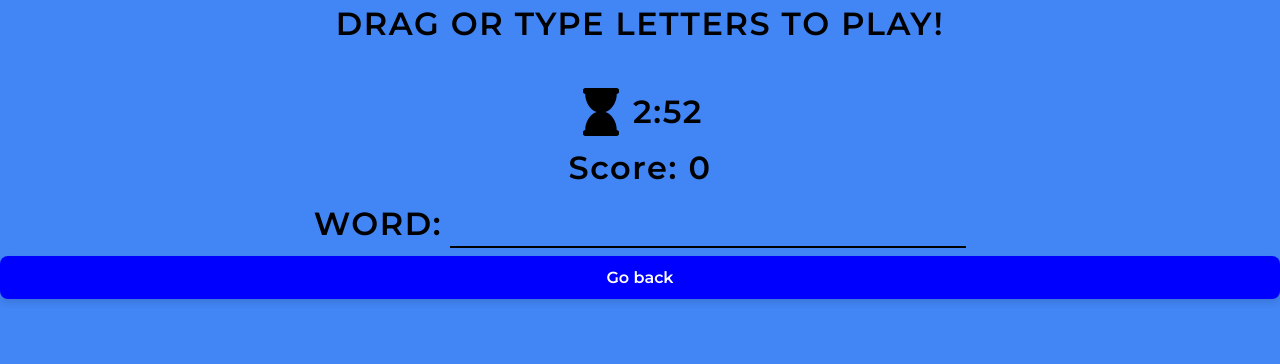
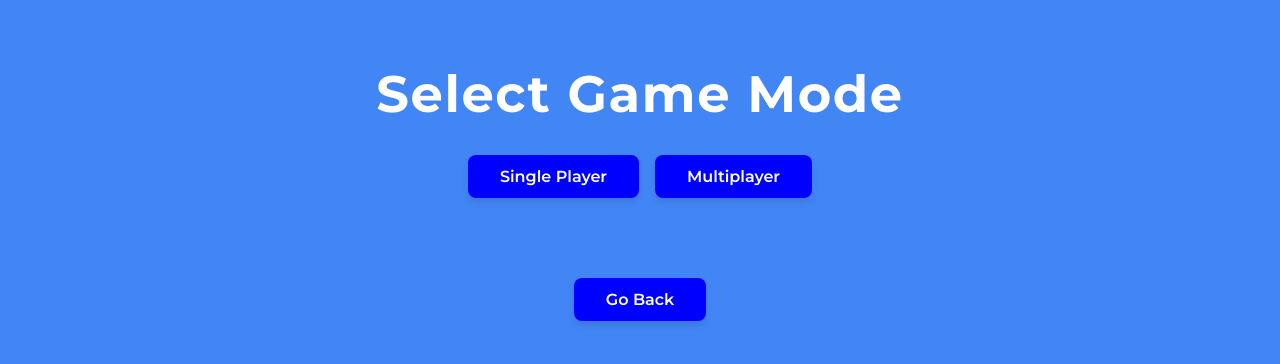
Before and after one commit to CoryOr/boggle-woggle, a React app in the folder frontend/: page /game in a window 1280 px wide. Shown: the top 364 px of the page. Built offline with nearby package versions, Linux system fonts and the light colour scheme; no server answers; the HTML template or start-up script is replaced by a standard one.

Commit message:
Resolves #57: Added game mode selection to GamePage, added go back button to LoginForm, and updated documentation

```diff
--- a/frontend/src/components/LoginForm/LoginForm.jsx
+++ b/frontend/src/components/LoginForm/LoginForm.jsx
@@ -9,7 +9,7 @@
  * - Clears input fields after submission
  * - Provides navigation to the registration page
  *
- * Author(s): Alexander Ordonez / Boggle Woggle (t_3c)
+ * Author(s): Alexander Ordonez, Pranab Adhikari / Boggle Woggle (t_3c)
  */
 
 import { useState } from "react";
@@ -57,7 +57,7 @@ const LoginForm = () => {
 
   return (
       <div id="login-form-container">
-      {/* App logo displayed above the login form */}
+        {/* logo displayed above the login form */}
         <img id="app-logo" src="/LOGO.png" alt="Boggle Logo" />
 
         {/* Login form */}
@@ -99,6 +99,16 @@ const LoginForm = () => {
             Click Here to Sign Up!
           </a>
         </div>
+
+          {/* Added for Issue #57 */}
+          <Button
+              variant="secondary"
+              className="submit-btn"
+              style={{ marginTop: '1.5rem', backgroundColor: '#666', borderColor: '#666', color: 'white' }}
+              onClick={() => navigate("/")}
+          >
+              GO BACK TO HOME
+          </Button>
       </div>
   );
 };
--- a/frontend/src/pages/GamePage.jsx
+++ b/frontend/src/pages/GamePage.jsx
@@ -1,23 +1,40 @@
+/**
+ * GamePage.jsx
+ *
+ * The main game interface for playing Boggle.
+ *
+ * Features:
+ * - Allows users to select between Single Player and Multiplayer modes
+ * - Renders the GameBoard component for active gameplay
+ * - Includes timer, score tracking, and word input UI
+ *
+ * Author(s): Pranab Adhikari / Boggle Woggle (t_3c)
+ */
+
 import "./Pages.css";
 import { useNavigate } from "react-router-dom";
 import { FaHourglass } from "react-icons/fa";
-import { useState, useEffect, useRef } from "react";
+import { useState, useRef } from "react";
 import GameBoard from "../components/GameBoard/GameBoard";
 import "../components/GameBoard/GameBoard.css";
+
 /**
- * The game page that user(s) will play on. It includes a couple of general labels for now. The main game logic is
+ * The game page that users will play on. It includes a couple of general labels for now.
+ * Allows users to select a game mode before starting. The main game logic is
  * currently handled in the GameBoard component.
- *
- * @returns the page that a user will play a game on.
- *
- * TODOS:
- *   - Update timer to actually be functional
- *   - Add word validation
+ * * @returns the page that a user will play a game on.
+ * * TODOS:
+ * - Update timer to actually be functional
+ * - Add word validation
  */
 export default function GamePage() {
     const nav = useNavigate();
     const [currentGuess, setCurrentGuess] = useState("");
     const wordInputRef = useRef(null);
+
+    // Added for Issue #57
+    const [mode, setMode] = useState(null);
+    const [gameStarted, setGameStarted] = useState(false);
 
     const goHome = () => {
         nav("/");
@@ -25,6 +42,40 @@ export default function GamePage() {
 
     return (
         <div className="game-page-container">
+            {!gameStarted ? (
+                // MODE SELECTION SCREEN
+                <div style={{ display: 'flex', flexDirection: 'column', alignItems: 'center', marginTop: '2rem' }}>
+                    <h1 className="title" style={{ color: 'white' }}>Select Game Mode</h1>
+
+                    <div className="mode-buttons" style={{ display: 'flex', gap: '1rem', marginBottom: '2rem' }}>
+                        <button className="navButton" onClick={() => setMode('single')}>Single Player</button>
+                        <button className="navButton" onClick={() => setMode('multi')}>Multiplayer</button>
+                    </div>
+
+                    {mode === 'single' && (
+                        <div style={{ display: 'flex', flexDirection: 'column', alignItems: 'center', gap: '1rem' }}>
+                            <p className="game-page-text">Mode: Single Player Selected</p>
+                            <button
+                                className="navButton"
+                                style={{ backgroundColor: '#28a745', color: 'white' }}
+                                onClick={() => setGameStarted(true)}
+                            >
+                                START GAME
+                            </button>
+                        </div>
+                    )}
+
+                    {mode === 'multi' && (
+                        <p className="game-page-text">Multiplayer Mode is coming soon!</p>
+                    )}
+
+                    <button className="navButton" onClick={goHome} style={{ marginTop: '3rem' }}>
+                        Go Back
+                    </button>
+                </div>
+            ) : (
+                // ACTIVE GAME BOARD SCREEN
+                <>
                     <p className="game-page-text title">DRAG OR TYPE LETTERS TO PLAY!</p>
                     <div className="timer-container">
                         <FaHourglass size="3rem" />
@@ -43,10 +94,14 @@ export default function GamePage() {
                             className="word-input"
                         />
                     </div>
+
                     <GameBoard />
-      <button className="navButton" onClick={goHome}>
-        Go back
+
+                    <button className="navButton" onClick={() => setGameStarted(false)} style={{ marginTop: '2rem' }}>
+                        Quit Game
                     </button>
+                </>
+            )}
         </div>
     );
 }
```
Lines whose indentation alone changed are shown as unchanged.
